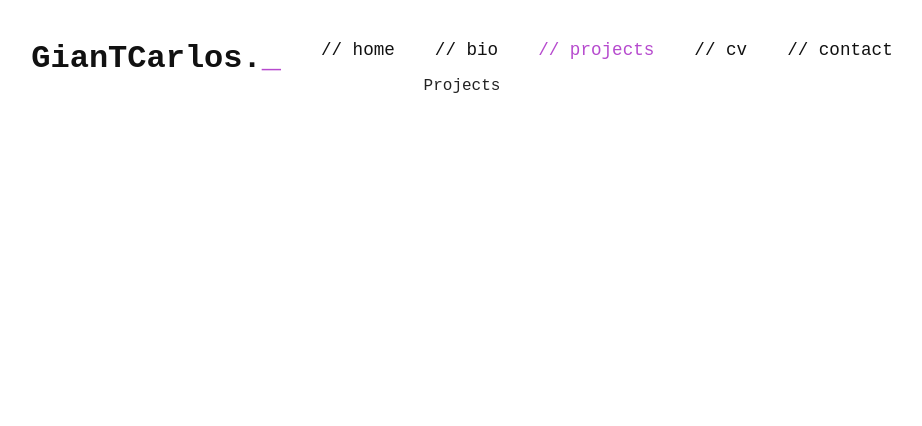
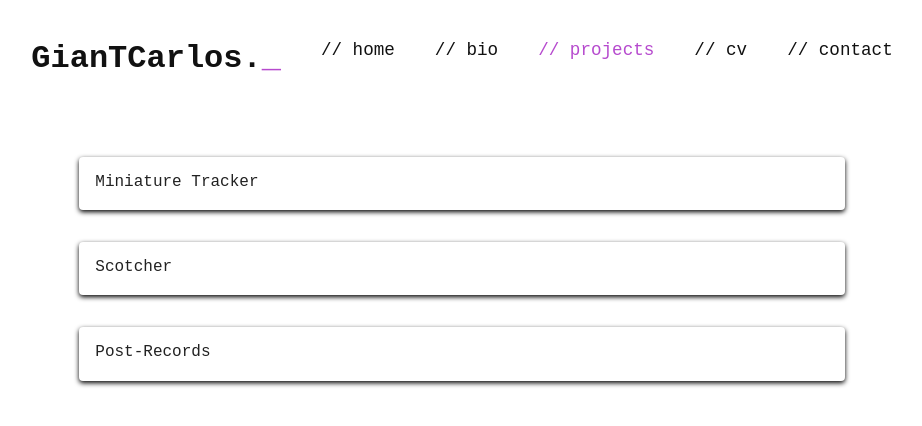
Before and after one commit to giantcarlos/dev-portfolio, a React (Create React App) app: page /projects in a window 1280 px wide. Shown: the top 426 px of the page, without its empty margins (178-1100 px from the left). Built offline with nearby package versions, Linux system fonts and the light colour scheme.

Commit message:
add project cards

```diff
--- a/src/App.css
+++ b/src/App.css
@@ -162,3 +162,45 @@ p {
   width: 70px;
   padding: .5rem;
 }
+
+.container {
+  margin-top: 5rem;
+  margin-left: 3rem;
+  margin-right: 3rem;
+  margin-bottom: 3rem;
+  display: grid;
+  /* grid-template-columns: repeat(auto-fit, minmax(300px, 1fr)); */
+  gap: 2rem;
+  align-items: center;
+}
+
+.card {
+  max-width: 1000px;
+  padding: 1rem;
+  text-align: left;
+  background: white;
+  border-radius: .25rem;
+  box-shadow: 0 2px 5px 0 rgba(0, 0, 0, 2);
+}
+
+.card-image {
+  overflow: hidden;
+}
+
+.card-image > img {
+  display: block;
+  width: 100%;
+  aspect-ratio: 1 / 1;
+  object-fit: cover;
+  object-position: center;
+  transition: 200ms transform ease-in-out;
+}
+
+.card:hover > .card-image > img {
+  transform: scale(1.025);
+}
+
+.card-details {
+  font-size: 1rem;
+  margin-bottom: .2rem;
+}
--- a/src/Components/Projects.js
+++ b/src/Components/Projects.js
@@ -2,7 +2,35 @@ import React from 'react'
 
 function Projects() {
   return (
-    <div>Projects</div>
+    <div className='container'>
+        <div className="card">
+            <div className="card-image">
+                {/* <img src={} alt="cover"/> */}
+            </div>
+            <div className="card-title">Miniature Tracker</div>
+            <div className="card-details"></div>
+            <div className="card-details"></div>
+            <div className="card-details"></div>
+        </div>
+        <div className="card">
+            <div className="card-image">
+                {/* <img src={} alt="cover"/> */}
+            </div>
+            <div className="card-title">Scotcher</div>
+            <div className="card-details"></div>
+            <div className="card-details"></div>
+            <div className="card-details"></div>
+        </div>
+        <div className="card">
+            <div className="card-image">
+                {/* <img src={} alt="cover"/> */}
+            </div>
+            <div className="card-title">Post-Records</div>
+            <div className="card-details"></div>
+            <div className="card-details"></div>
+            <div className="card-details"></div>
+        </div>
+    </div>
   )
 }
 
```
